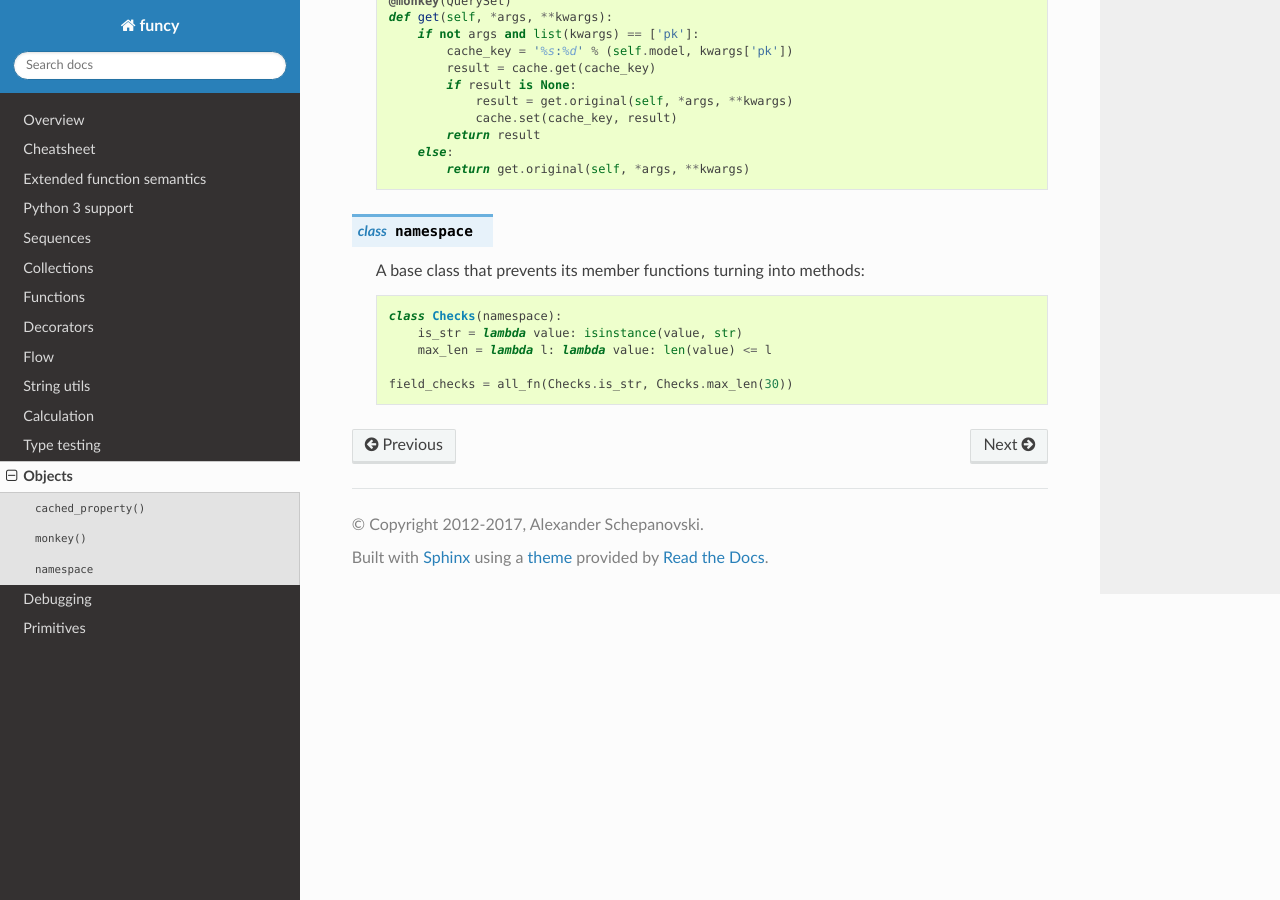
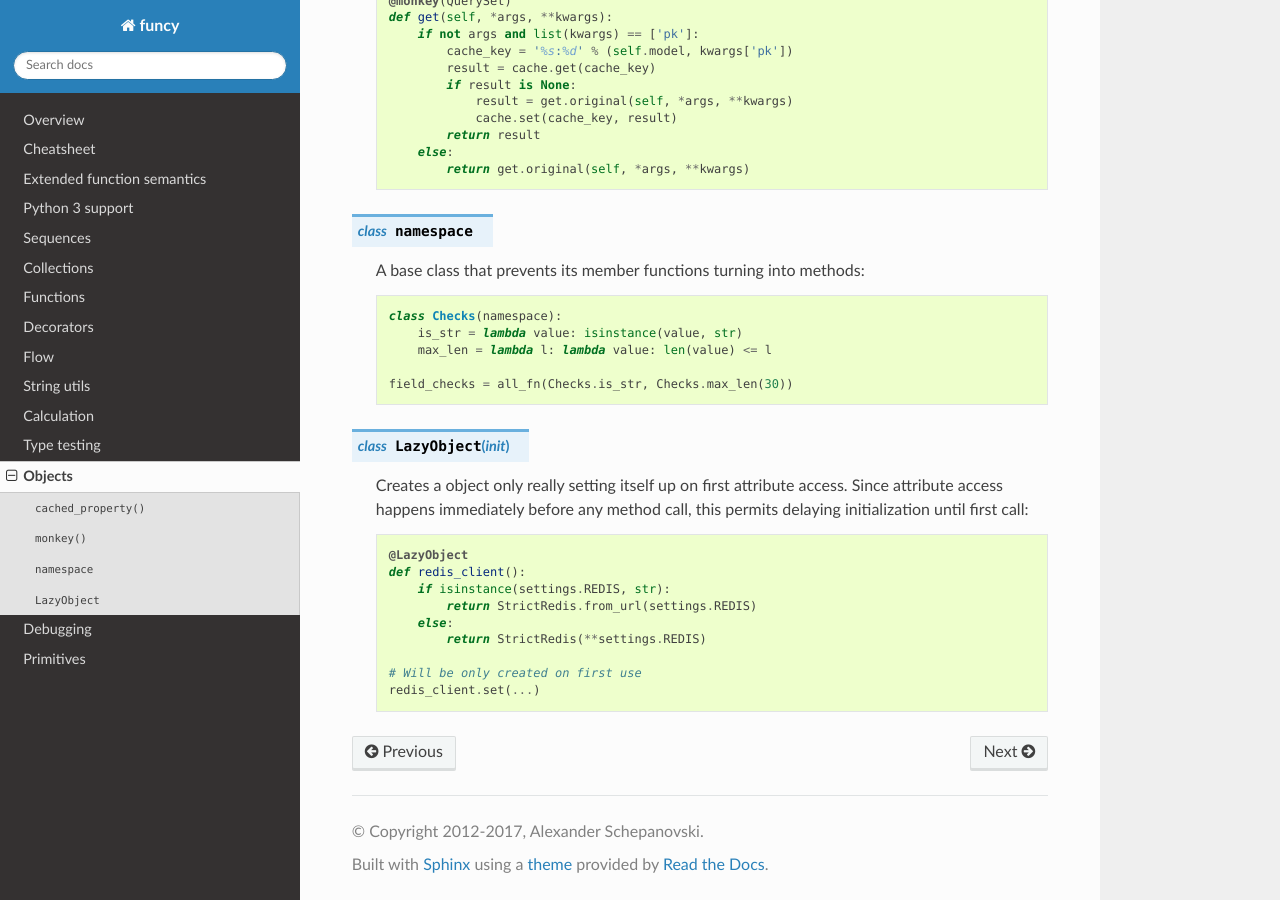
Before and after one commit to Jamaal224/funcy, a Sphinx documentation site: the page built from docs/objects.rst, in a window 1280 px wide and 900 px high, scrolled down 603 px. Built offline with Sphinx 7.4.7 and the Read the Docs theme 2.0.0, drawn with Linux system fonts in a browser that asks for light colours.

Commit message:
Publish and document LazyObject()

```diff
--- a/docs/cheatsheet.rst
+++ b/docs/cheatsheet.rst
@@ -127,7 +127,7 @@ Debugging          :func:`tap` :func:`log_calls` :func:`log_enters` :func:`log_e
 Caching            :func:`memoize` :func:`cache` :func:`cached_property` :func:`make_lookuper` :func:`silent_lookuper`
 Regexes            :func:`re_find` :func:`re_test` :func:`re_all` :func:`re_iter` :func:`re_finder` :func:`re_tester`
 Strings            :func:`cut_prefix` :func:`cut_suffix` :func:`str_join`
-Objects            :func:`cached_property` :func:`monkey` :func:`invoke` :func:`pluck_attr` :class:`namespace`
+Objects            :func:`cached_property` :func:`monkey` :func:`invoke` :func:`pluck_attr` :class:`namespace` :class:`LazyObject`
 Primitives         :func:`isnone` :func:`notnone` :func:`inc` :func:`dec` :func:`even` :func:`odd`
 ================== ==============================================================
 
--- a/docs/descriptions.html
+++ b/docs/descriptions.html
@@ -732,6 +732,10 @@
     class <b>namespace</b><br><br>
     A base class that prevents functions turning into methods.
 </div>
+<div name="LazyObject">
+    class <b>LazyObject<em>(init)</em></b><br><br>
+    Creates an object setting itself up on first use.
+</div>
 
 <!-- Primitives -->
 <div name="isnone">
--- a/docs/objects.rst
+++ b/docs/objects.rst
@@ -41,3 +41,18 @@ Objects
             max_len = lambda l: lambda value: len(value) <= l
 
         field_checks = all_fn(Checks.is_str, Checks.max_len(30))
+
+
+.. class:: LazyObject(init)
+
+    Creates a object only really setting itself up on first attribute access. Since attribute access happens immediately before any method call, this permits delaying initialization until first call::
+
+        @LazyObject
+        def redis_client():
+            if isinstance(settings.REDIS, str):
+                return StrictRedis.from_url(settings.REDIS)
+            else:
+                return StrictRedis(**settings.REDIS)
+
+        # Will be only created on first use
+        redis_client.set(...)
```
Also changed, not shown: other parts of docs/cheatsheet.rst (+1 -1 lines).
